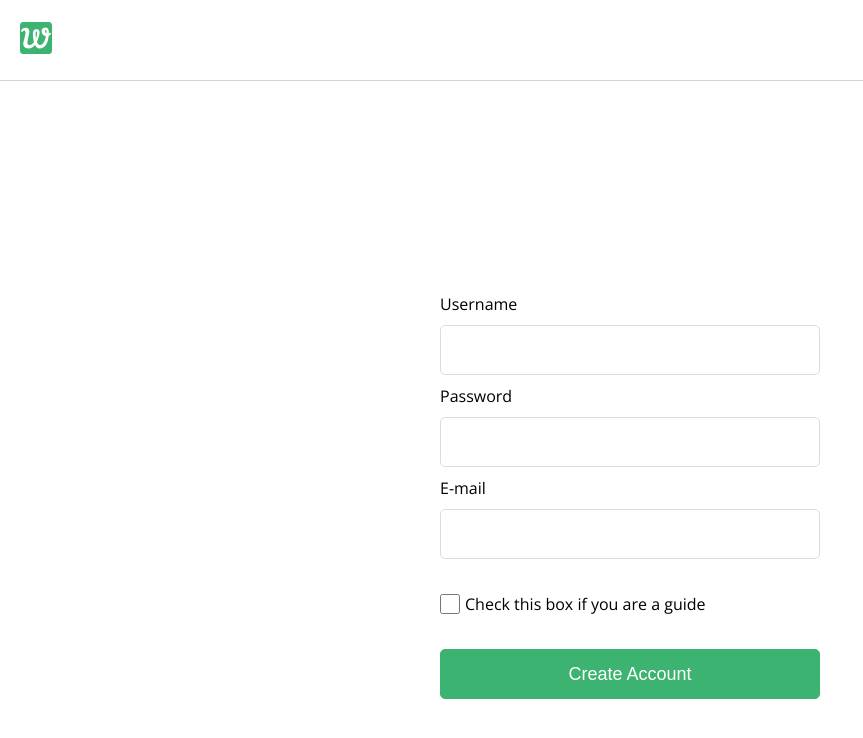
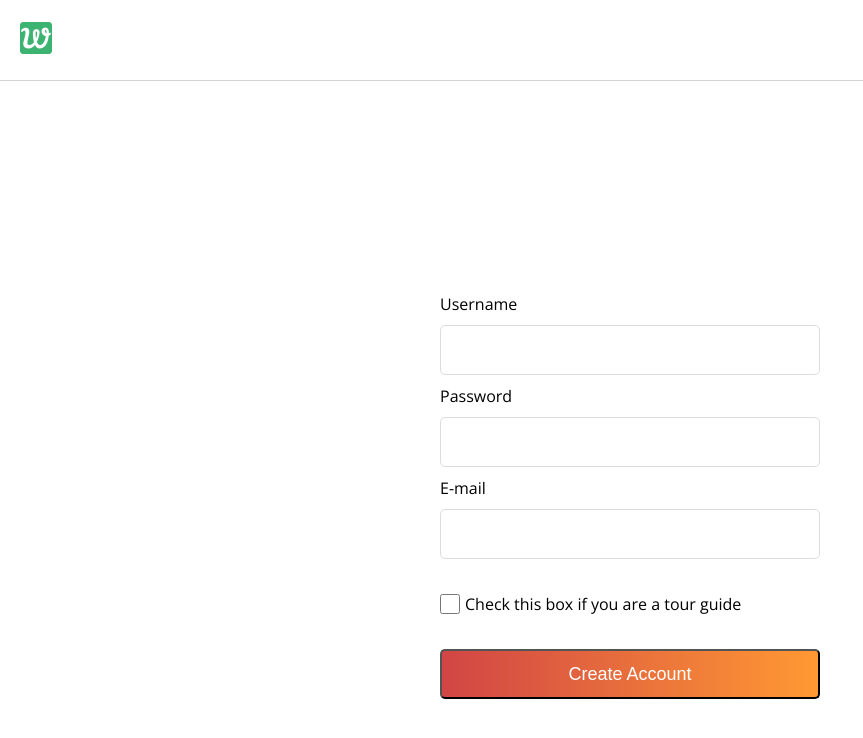
Before and after one commit to wanderlust-team/Front-end, a React (Create React App) app: page /signup in a window 1280 px wide. Shown: the top 738 px of the page, without its empty margins (0-863 px from the left). Built offline with nearby package versions, Linux system fonts and the light colour scheme.

Commit message:
change buttons color

```diff
--- a/src/guide/CreateTrip.js
+++ b/src/guide/CreateTrip.js
@@ -173,7 +173,7 @@ const CancelButton = styled.button`
   font-size: 18px;
   font-weight: 500;
   color: slategray;
-  border: 3px solid slategray;
+  border: 2px solid slategray;
   border-radius: 5px;
   cursor: pointer;
 `
@@ -185,8 +185,8 @@ const CreateButton = styled.button`
   font-size: 18px;
   font-weight: 500;
   color: white;
-  background-color: mediumseagreen;
-  border: 1px solid mediumseagreen;
+  background-color: #d14545;
+  background-image: linear-gradient(to right, #d14545, #ff9933);
   border-radius: 5px;
   cursor: pointer;
 `
--- a/src/guide/EditTrip.js
+++ b/src/guide/EditTrip.js
@@ -202,7 +202,7 @@ const CancelButton = styled.button`
   font-size: 18px;
   font-weight: 500;
   color: slategray;
-  border: 3px solid slategray;
+  border: 2px solid slategray;
   border-radius: 5px;
   cursor: pointer;
 `
@@ -214,8 +214,8 @@ const SaveButton = styled.button`
   font-size: 18px;
   font-weight: 500;
   color: white;
-  background-color: mediumseagreen;
-  border: 1px solid mediumseagreen;
+  background-color: #d14545;
+  background-image: linear-gradient(to right, #d14545, #ff9933);
   border-radius: 5px;
   cursor: pointer;
 `
--- a/src/onboarding/Login.js
+++ b/src/onboarding/Login.js
@@ -122,8 +122,8 @@ const Form = styled.form`
     font-size: 18px;
     font-weight: 500;
     color: white;
-    background-color: mediumseagreen;
-    border: 1px solid mediumseagreen;
+    background-color: #d14545;
+    background-image: linear-gradient(to right, #d14545, #ff9933);
     border-radius: 5px;
     cursor: pointer;
   }
--- a/src/onboarding/Signup.js
+++ b/src/onboarding/Signup.js
@@ -67,7 +67,7 @@ function Signup(props) {
 
         <CheckboxContainer>
           <input type="checkbox" onChange={() => setIsGuide(!isGuide)} /> Check
-          this box if you are a guide
+          this box if you are a tour guide
         </CheckboxContainer>
 
         <button>Create Account</button>
@@ -107,8 +107,8 @@ const Form = styled.form`
     font-size: 18px;
     font-weight: 500;
     color: white;
-    background-color: mediumseagreen;
-    border: 1px solid mediumseagreen;
+    background-color: #d14545;
+    background-image: linear-gradient(to right, #d14545, #ff9933);
     border-radius: 5px;
     cursor: pointer;
   }
```
